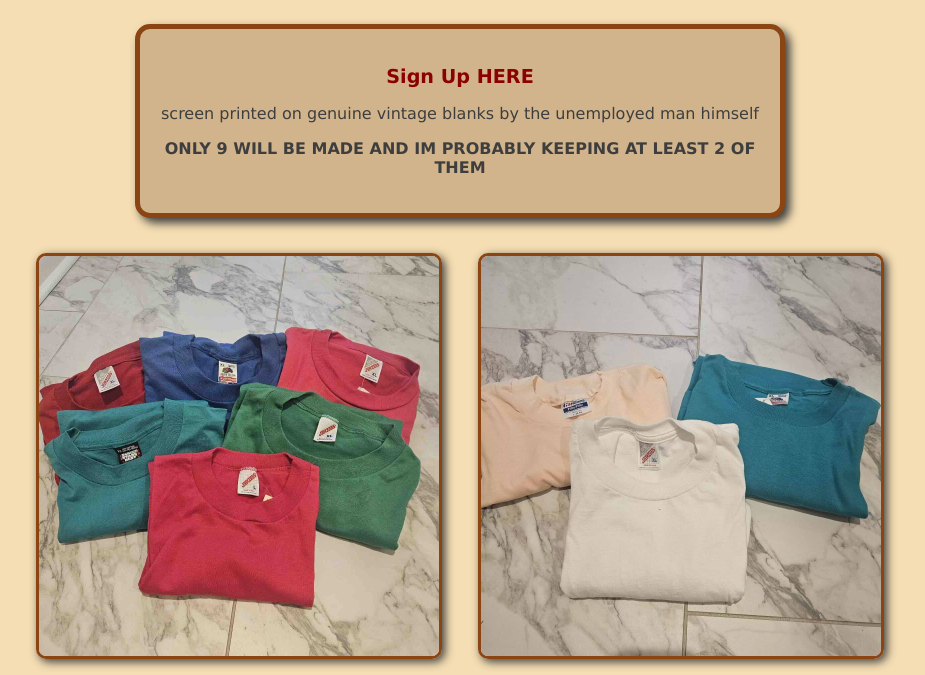
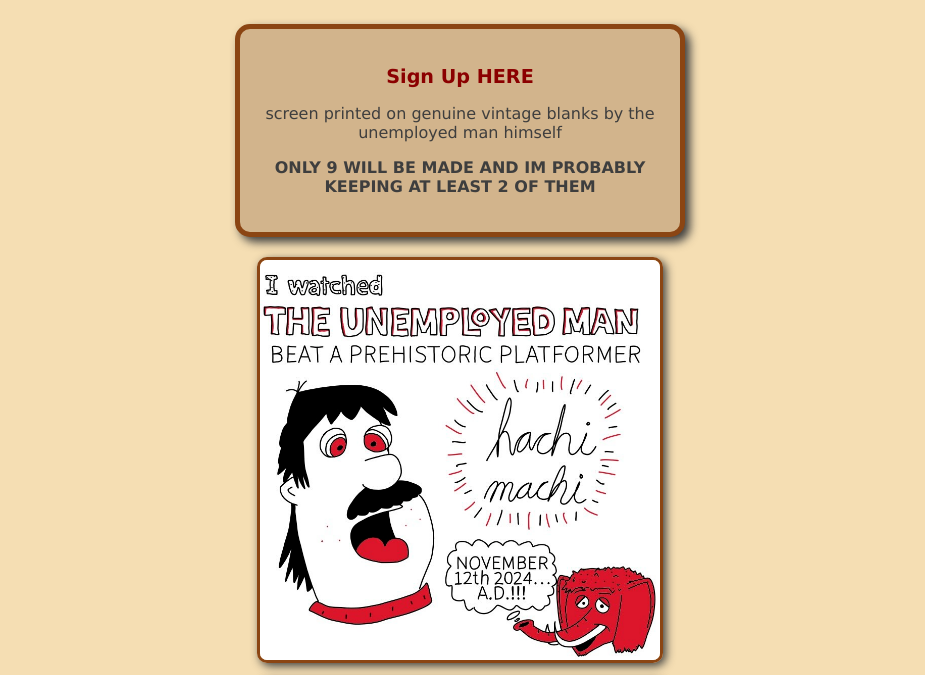
Before and after one commit to ryanjpodonnell/ryanodonnell-ghpage, a plain HTML site: page theunemployedman.html in a window 1280 px wide. Shown: the part 104-779 px from the top of the page, without its empty margins (180-1105 px from the left). Drawn offline with Linux system fonts and the light colour scheme.

Commit message:
Update html styling

```diff
--- a/theunemployedman.html
+++ b/theunemployedman.html
@@ -29,7 +29,7 @@
             border-radius: 15px;
             padding: 20px;
             margin: 20px auto;
-            max-width: 600px;
+            max-width: 400px;
             box-shadow: 5px 5px 10px #3E3E3E;
         }
 
@@ -48,15 +48,17 @@
         /* Image gallery */
         .gallery {
             margin-top: 20px;
+            text-align: center;
         }
 
         .gallery img {
-            width: 400px; /* Larger image width */
+            max-width: 400px;
             height: auto;
-            margin: 15px;
+            margin: 15px auto;
             border: 3px solid #8B4513;
             border-radius: 10px;
             box-shadow: 3px 3px 10px #3E3E3E;
+            display: block;
         }
     </style>
 </head>
@@ -71,10 +73,9 @@
     </div>
 
     <div class="gallery">
-        <!-- Replace with your image URLs -->
+        <img src="design.jpeg" alt="Design">
         <img src="blanks-1.jpeg" alt="Blanks">
         <img src="blanks-2.jpeg" alt="More Blanks">
-        <img src="design.jpeg" alt="Design">
         <img src="model.jpeg" alt="Design">
     </div>
 
```
